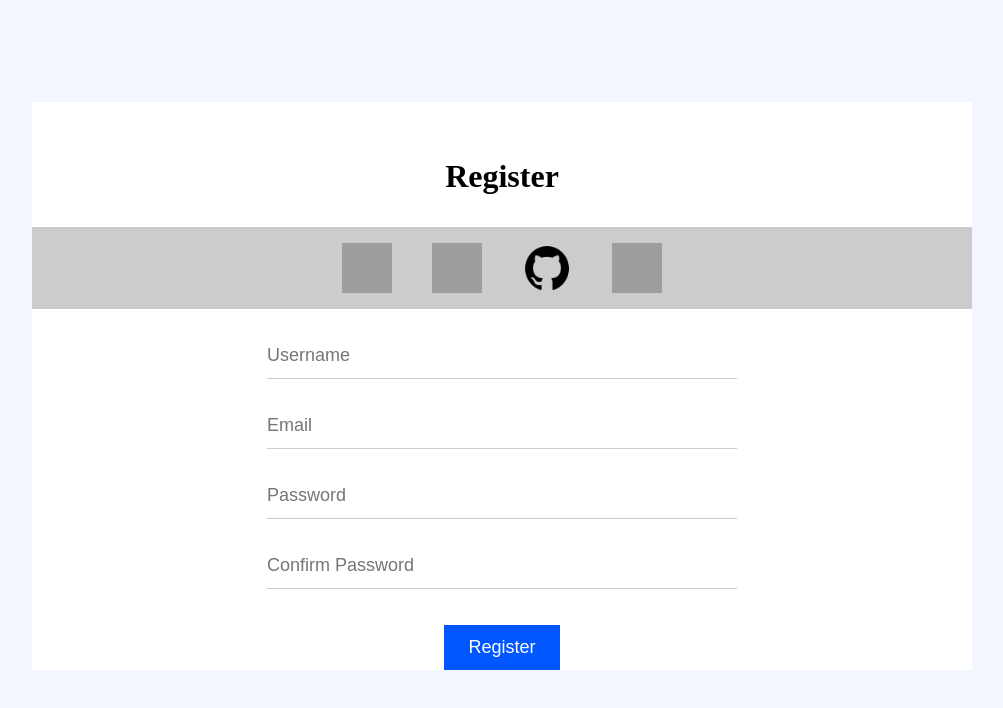
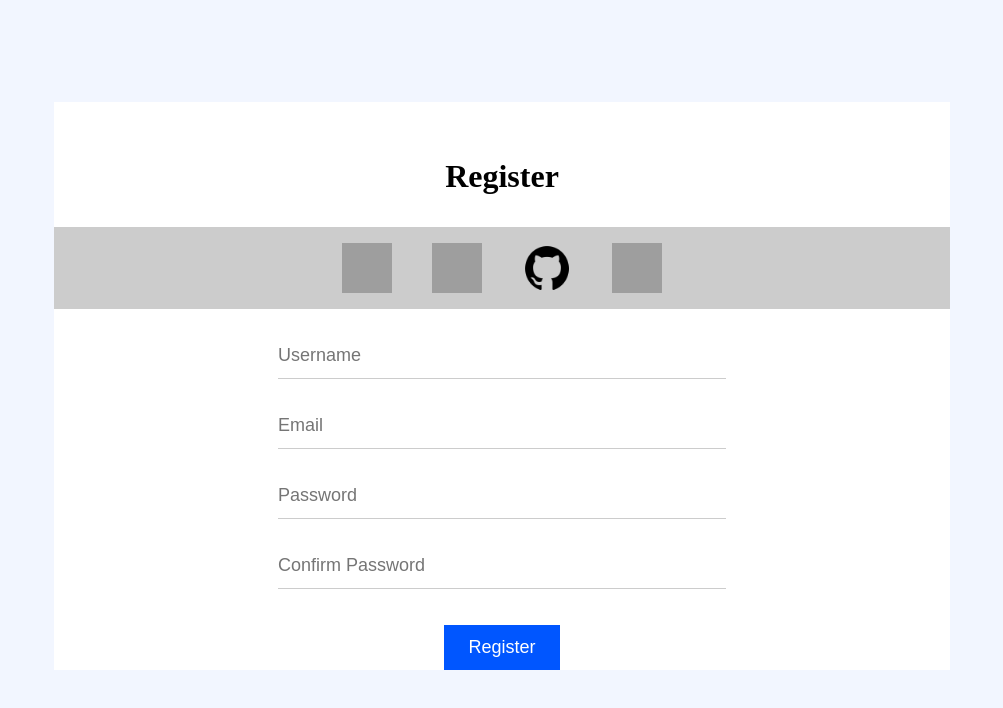
Before and after one commit to Chukwuadinchezo/signup-form, a plain HTML site: page index.html in a window 1280 px wide. Shown: the whole page, without its empty margins (138-1141 px from the left). Drawn offline with Linux system fonts and the light colour scheme; grey boxes are pictures that could not be loaded.

Commit message:
changes in width

```diff
--- a/styles.css
+++ b/styles.css
@@ -20,7 +20,6 @@ body {
     gap: 40px;
     background-color: #ccc;
     padding: 16px 32px 16px 32px;
-    width: 100%;
     margin-bottom: 36px;
 }
 
@@ -44,7 +43,6 @@ input[type=text], [type=password], select {
 
 .container {
     margin: 8% auto;
-    width: fit-content;
-    height: 80%;
+    width: 70%;
     background-color: #fff;
 }
```
